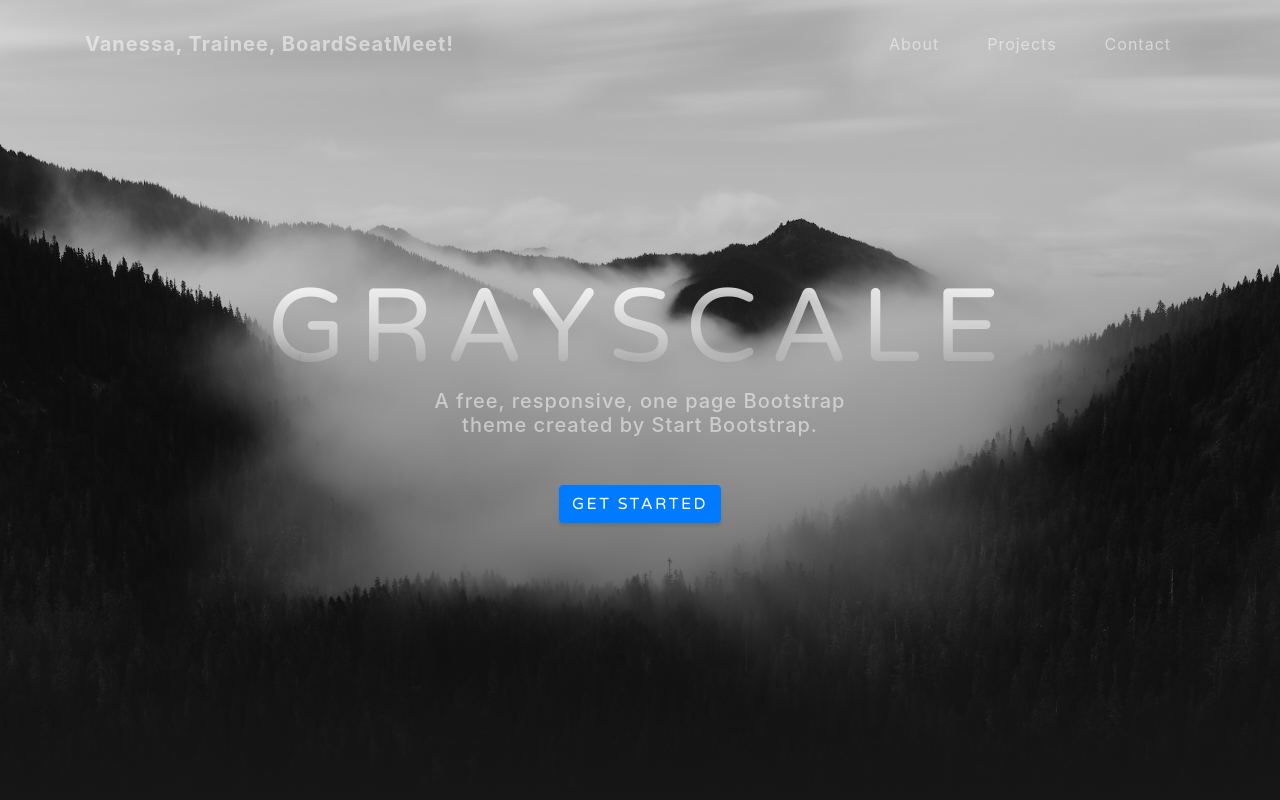
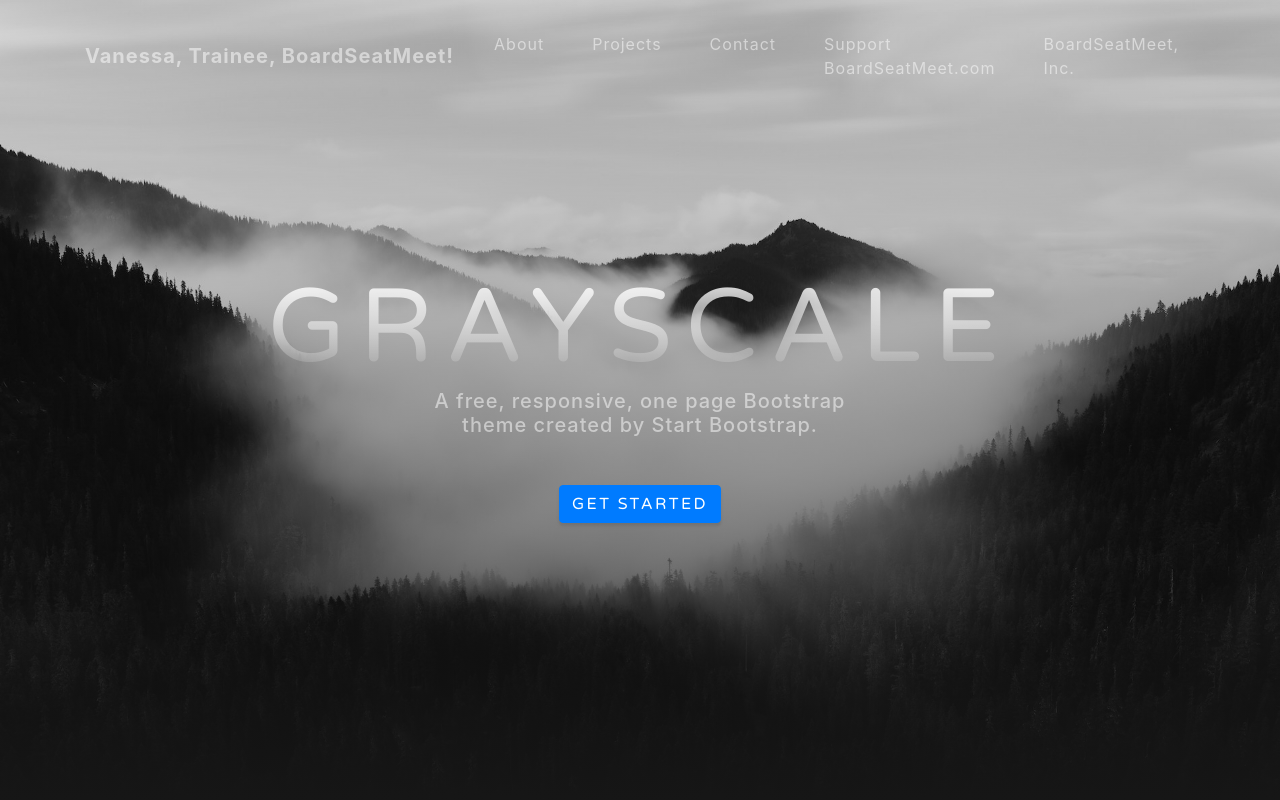
Before and after one commit to boardseatmeet/boardseatmeet.ml, a website with bundled scripts: page index.html in a window 1280 px wide. Shown: the top 800 px of the page. Built offline with nearby package versions, Linux system fonts and the light colour scheme.

Commit message:
third commit

```diff
--- a/index.html
+++ b/index.html
@@ -43,6 +43,12 @@
           </li>
           <li class="nav-item">
             <a class="nav-link js-scroll-trigger" href="#signup">Contact</a>
+          </li>
+          <li class="nav-item">
+            <a class="nav-link js-scroll-trigger" href="http://www.paypal.me/BoardSeatMeet">Support BoardSeatMeet.com</a>
+          </li>
+          <li class="nav-item">
+            <a class="nav-link js-scroll-trigger" href="http://www.boardseatmeet.com">BoardSeatMeet, Inc.</a>
           </li>
         </ul>
       </div>
```
